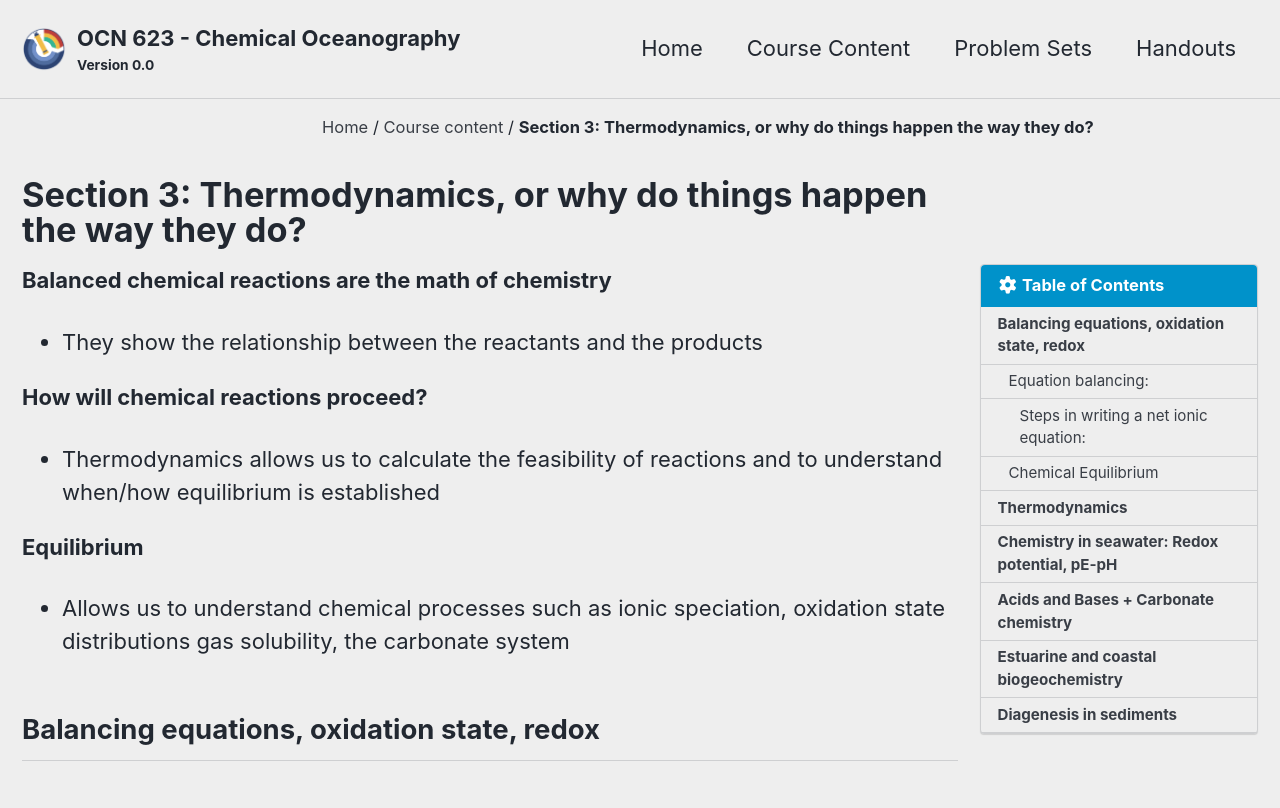
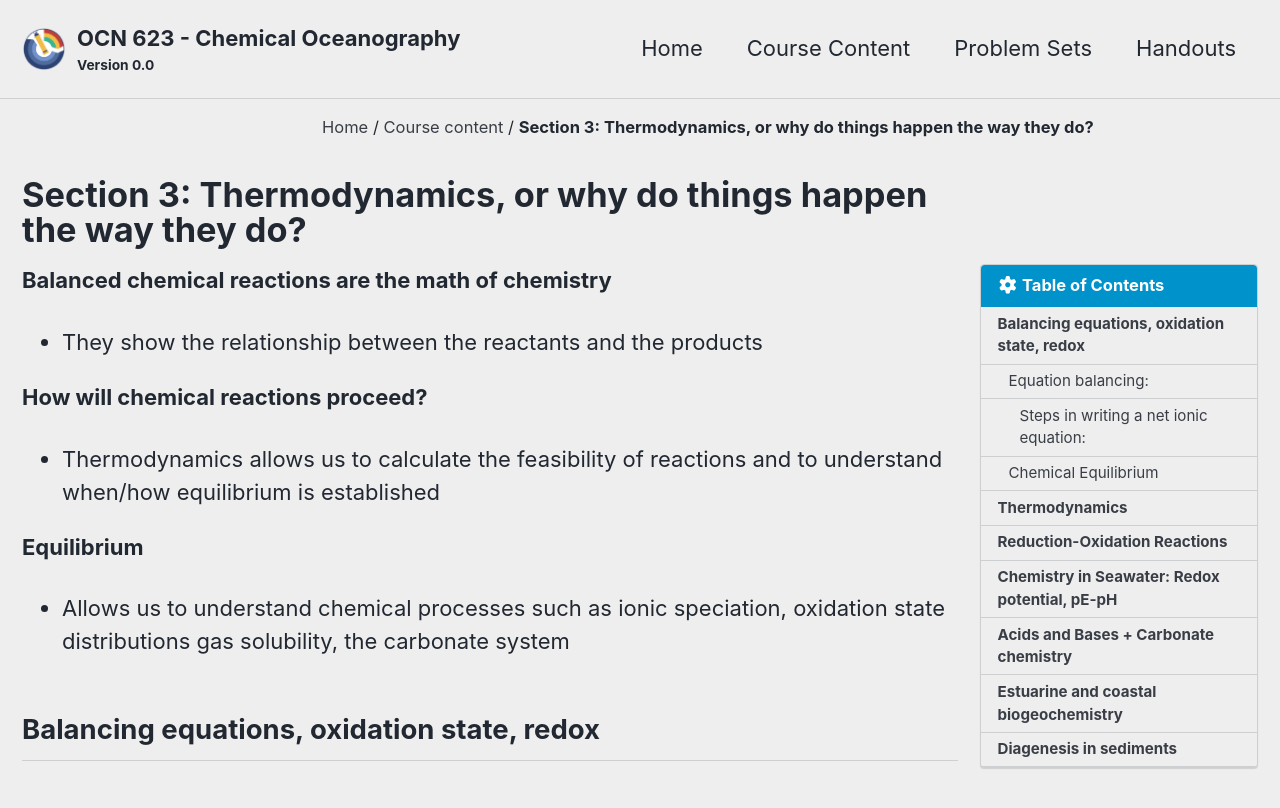
Before and after one commit to SethBushinsky/OCN623_Chemical_Oceanography, a Jekyll site: the page built from _pages/03_thermodynamics.md, in a window 1280 px wide and 900 px high. Shown: the top 808 px of the window. Built offline with Jekyll 4.4.1, drawn with Linux system fonts in a browser that asks for light colours; cached includes are drawn as plain includes; formulas are drawn with MathJax 3; some of the changed text lies outside the part shown.

Commit message:
Update 03_thermodynamics.md

```diff
--- a/_pages/03_thermodynamics.md
+++ b/_pages/03_thermodynamics.md
@@ -109,8 +109,10 @@
 Changes in enthalpy and entropy allows prediction of the feasibility of reactions
 {: .notice}
 
+## Reduction-Oxidation Reactions
+<embed src="https://sethbushinsky.github.io/OCN623_Chemical_Oceanography/assets/pdfs/Redox_slides.pdf" type="application/pdf" width="700px" height="400px"/>
 
-## Chemistry in seawater: Redox potential, pE-pH
+## Chemistry in Seawater: Redox potential, pE-pH
 <embed src="https://sethbushinsky.github.io/OCN623_Chemical_Oceanography/assets/pdfs/12_Redox_Potential_pE_pH.pdf" type="application/pdf" width="700px" height="400px"/>
 
 ## Acids and Bases + Carbonate chemistry
```
Also changed, not shown: other parts of _pages/03_thermodynamics.md (+1 -1 lines).
